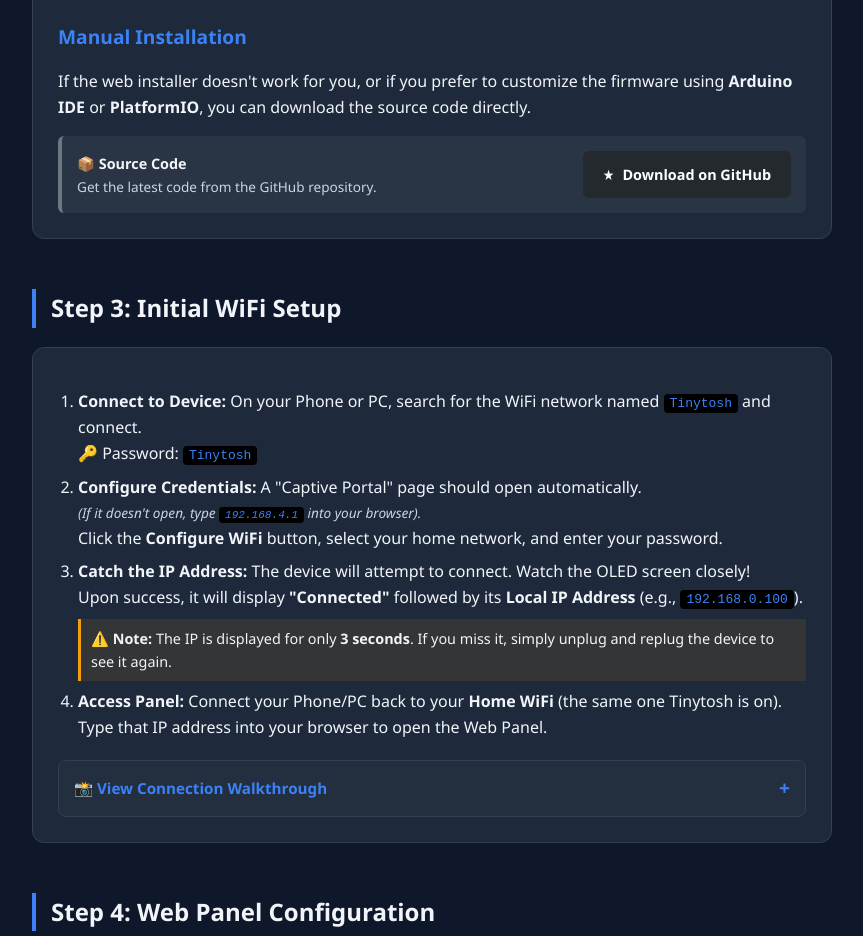
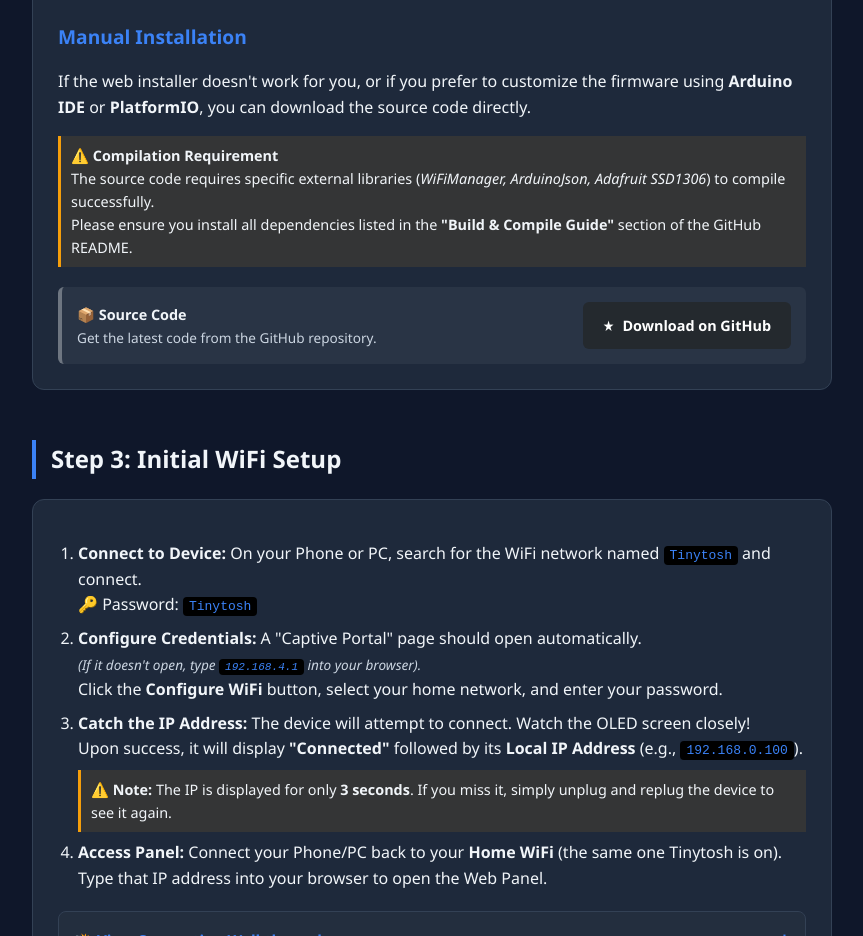
Before and after one commit to VladimirGitsarev/Tinytosh, a plain HTML site: page index.html in a window 1280 px wide. Shown: the part 3381-4317 px from the top of the page, without its empty margins (208-1071 px from the left). Drawn offline with Linux system fonts and the light colour scheme; no server answers.

Commit message:
Update Manual Installation Instructions

```diff
--- a/index.html
+++ b/index.html
@@ -433,6 +433,13 @@
             <p>
                 If the web installer doesn't work for you, or if you prefer to customize the firmware using <strong>Arduino IDE</strong> or <strong>PlatformIO</strong>, you can download the source code directly.
             </p>
+
+            <div class="note-box alert" style="margin-bottom: 20px;">
+                <strong>⚠️ Compilation Requirement</strong><br>
+                The source code requires specific external libraries (<em>WiFiManager, ArduinoJson, Adafruit SSD1306</em>) to compile successfully.
+                <br>
+                Please ensure you install all dependencies listed in the <strong>"Build & Compile Guide"</strong> section of the GitHub README.
+            </div>
 
             <div class="info-box flex-row source-code">
                 <div>
```
Also changed, not shown: README.md.
